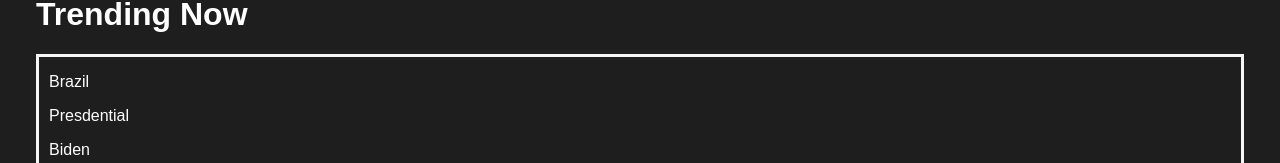
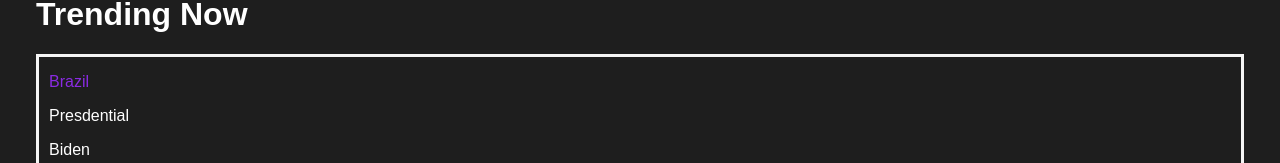
Before and after one commit to MaukanMir/News-Rcommender, a SvelteKit app: page / in a window 1280 px wide. In both pictures the pointer is over the element "Brazil". Shown: the part 1277-1440 px from the top of the page. Built offline with nearby package versions, Linux system fonts and the light colour scheme; no server answers.

Commit message:
Added new stlying for topic list

```diff
--- a/src/routes/+page.svelte
+++ b/src/routes/+page.svelte
@@ -117,4 +117,8 @@
 
 }
 
+.topicsContainer:hover{
+    color:blueviolet;
+}
+
 </style>
```
